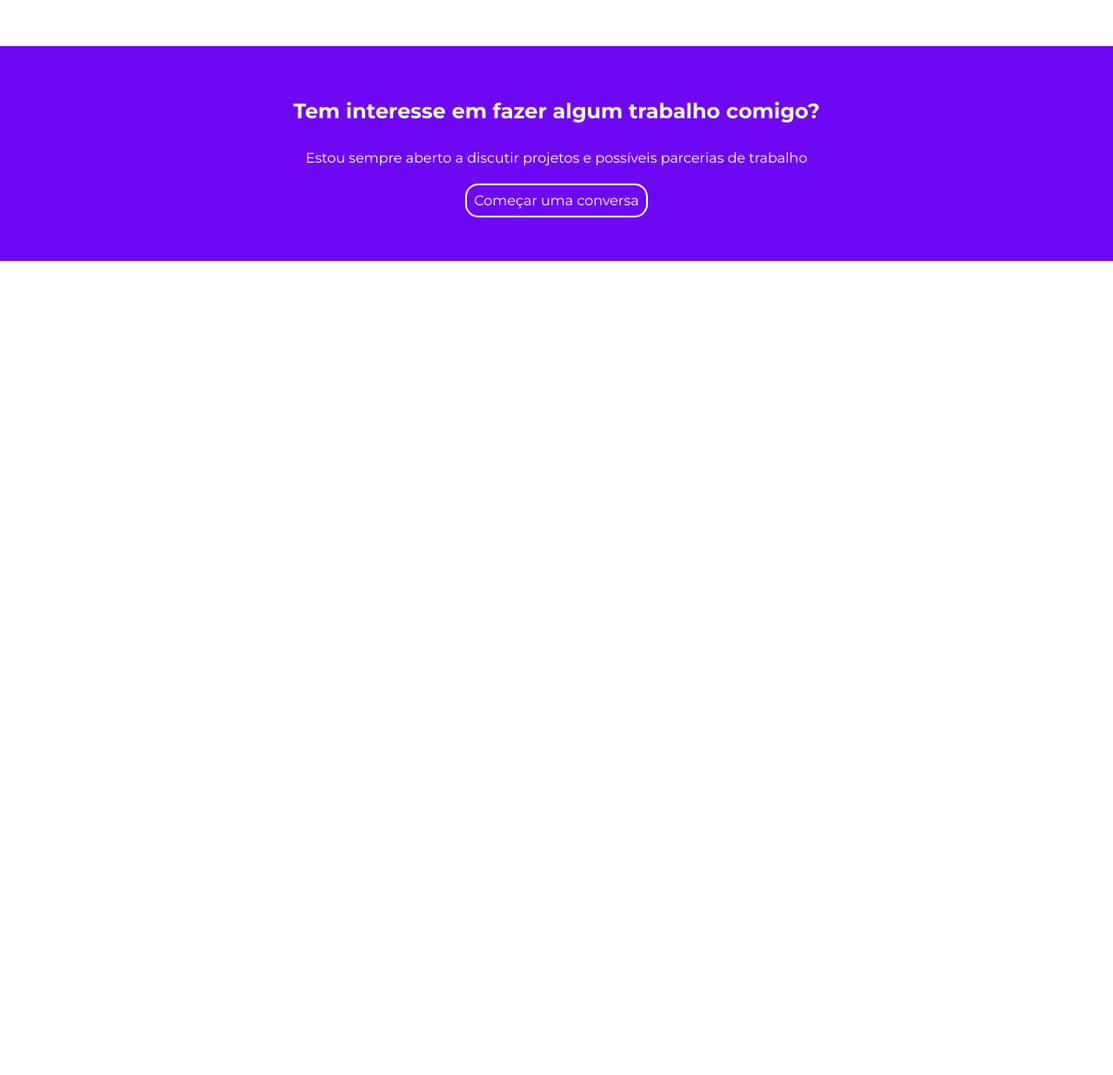
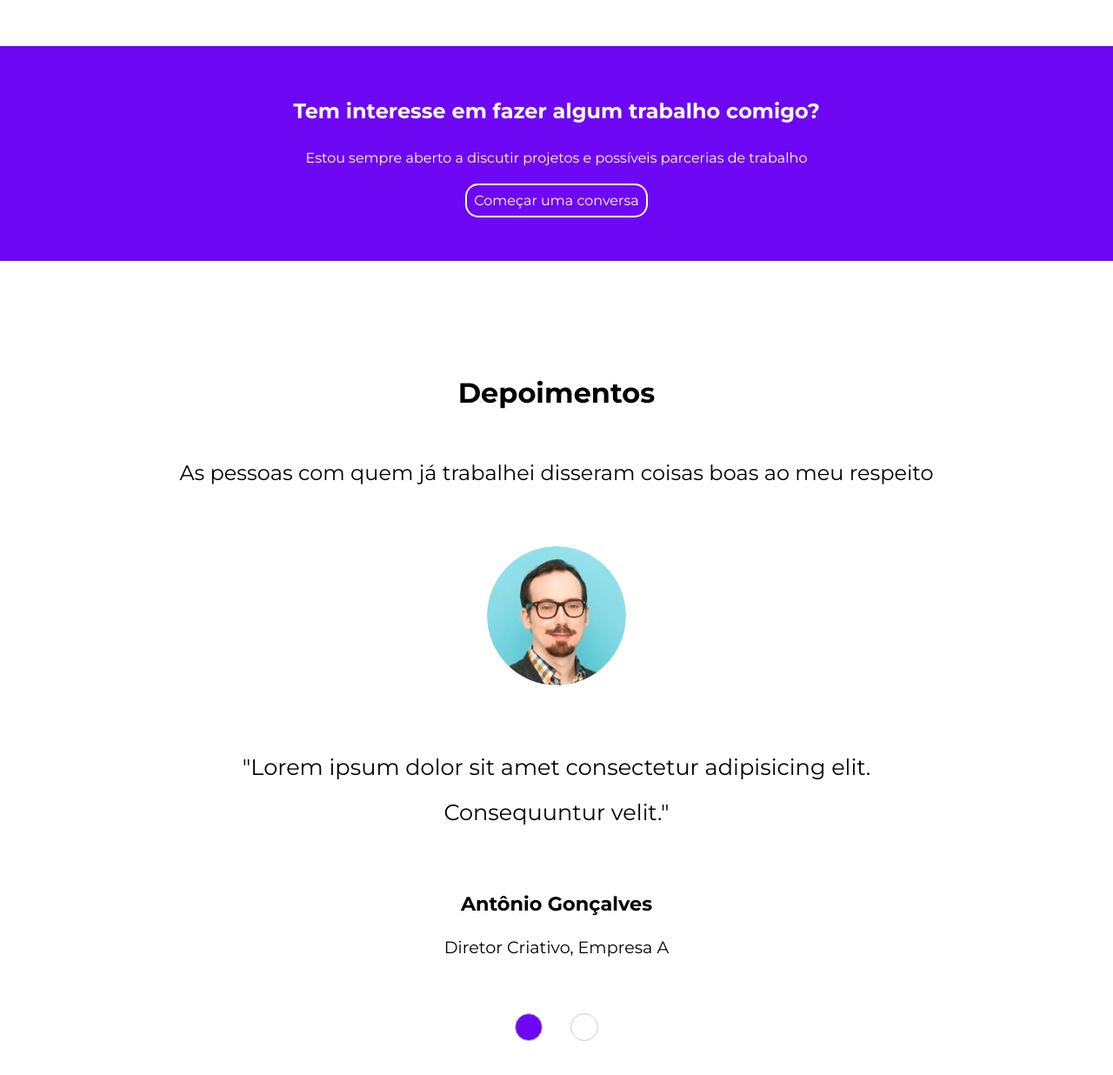
Before and after one commit to AleckDevv/AleckDevv-projeto-portif-lio, a plain HTML site: page index.html in a window 1280 px wide. Shown: the part 3178-4414 px from the top of the page at 87% size. Before the commit the page ends 3478 px from the top, so only its background shows below. Drawn offline with Linux system fonts and the light colour scheme.

Commit message:
feito a area de depoimentos com slider

```diff
--- a/index.html
+++ b/index.html
@@ -231,6 +231,42 @@
         <a href="#" class="b">Começar uma conversa</a>
       </div>
     </section>
+
+    <!-- Area do slider -->
+    <section class="testimonials">
+      <p class="title">Depoimentos</p>
+      <p class="subtitle">
+        As pessoas com quem já trabalhei disseram coisas boas ao meu respeito
+      </p>
+      <div class="slider">
+        <input checked type="radio" id="slider-1" name="slider" />
+        <input type="radio" id="slider-2" name="slider" />
+        <div class="slider-area">
+          <div class="slider-item">
+            <img src="src/assets/avatars/pascal.png" alt="" />
+            <p class="description">
+              "Lorem ipsum dolor sit amet consectetur adipisicing elit.
+              Consequuntur velit."
+            </p>
+            <p class="name">Antônio Gonçalves</p>
+            <p class="role">Diretor Criativo, Empresa A</p>
+          </div>
+          <div class="slider-item">
+            <img src="src/assets/avatars/alvin.png" alt="" />
+            <p class="description">
+              "Lorem ipsum dolor sit amet consectetur adipisicing elit.
+              Consequuntur velit."
+            </p>
+            <p class="name">Mateus Dantas/p></p>
+            <p class="role">CEO, Imobiliária ABC</p>
+          </div>
+        </div>
+        <div class="slider-nav">
+          <label class="n1" for="slider-1"></label>
+          <label class="n2" for="slider-2"></label>
+        </div>
+      </div>
+    </section>
     <script src="src/script/script.js"></script>
   </body>
 </html>
--- a/src/style/style.css
+++ b/src/style/style.css
@@ -236,6 +236,105 @@ body {
     border-radius: 15px;
 }
 
+/* Estilos do slider */
+.testimonials {
+    padding: 8rem 2rem;
+    text-align: center;
+    color: var(--font-color);
+}
+
+.testimonials .title {
+    font-weight: bold;
+    font-size: 2rem;
+    line-height: 3rem;
+    margin-bottom: 3rem;
+}
+
+.testimonials .subtitle {
+    font-size: 1.5rem;
+    line-height: 2.5rem;
+    margin-bottom: 4rem;
+}
+
+
+.testimonials .slider {
+    max-width: 50rem;
+    overflow-x: hidden;
+    margin: auto;
+}
+
+.testimonials .slider input {
+    display: none;
+}
+
+.testimonials .slider-area {
+    width: 200%;
+    display: flex;
+    transition: all .5s ease-in-out;
+}
+
+.testimonials .slider-item {
+    width: 100%;
+}
+
+.testimonials .slider-item img {
+    width: 10rem;
+    height: 10rem;
+    border-radius: 50%;
+    overflow: hidden;
+    margin-bottom: 4rem;
+}
+
+.testimonials .slider-item .description {
+    font-size: 1.6rem;
+    line-height: 3.3rem;
+    margin-bottom: 4rem;
+}
+
+.testimonials .slider-item .name {
+    font-weight: bold;
+    font-size: 1.4rem;
+    margin-bottom: 1.5rem;
+}
+
+.testimonials .slider-item .role {
+    font-size: 1.2rem;
+}
+
+.testimonials .slider-nav {
+    display: flex;
+    justify-content: center;
+    gap: 2rem;
+    margin-top: 4rem;
+}
+
+.testimonials .slider-nav label {
+    display: block;
+    width: 2rem;
+    height: 2rem;
+    border-radius: 50%;
+    cursor: pointer;
+    border: 1px solid var(--color-borda);
+    transition: all ease-in-out .5s;
+}
+
+/* Verificar se o input está marcado ou não */
+#slider-1:checked~.slider-area {
+    margin-left: 0%;
+}
+
+#slider-2:checked~.slider-area {
+    margin-left: -100%;
+}
+
+#slider-1:checked~.slider-nav .n1 {
+    background-color: var(--color-btn);
+}
+
+#slider-2:checked~.slider-nav .n2 {
+    background-color: var(--color-btn);
+}
+
 /*
 Responsividade
 */
```
